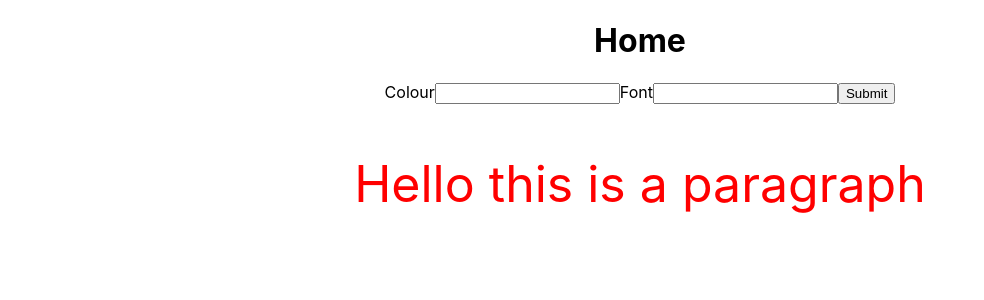
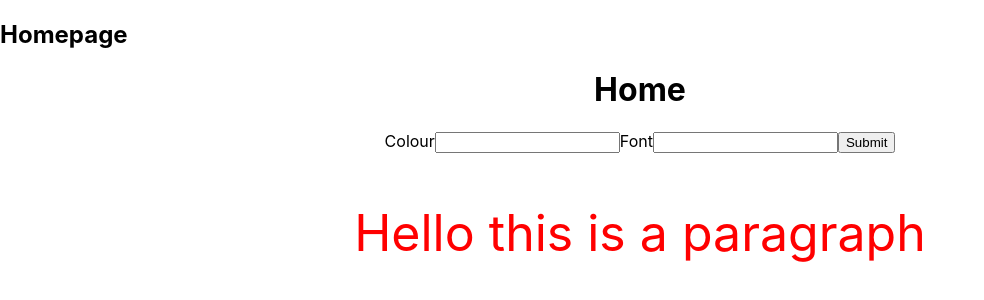
Before and after one commit to manghani/reacttask, a React (Create React App) app: page /text in a window 1280 px wide. Shown: the top 300 px of the page, without its empty margins (0-984 px from the left). Built offline with nearby package versions, Linux system fonts and the light colour scheme.

Commit message:
react route

```diff
--- a/package.json
+++ b/package.json
@@ -8,6 +8,7 @@
     "@testing-library/user-event": "^12.8.3",
     "react": "^17.0.2",
     "react-dom": "^17.0.2",
+    "react-router-dom": "^5.2.0",
     "react-scripts": "4.0.3",
     "web-vitals": "^1.1.1"
   },
--- a/src/App.js
+++ b/src/App.js
@@ -1,12 +1,24 @@
 import './App.css';
-import Textbox from './text'
+import Textbox from './text';
 
+import { BrowserRouter as Router, Route, Switch } from 'react-router-dom';
+import Home from './home';
 
 function App() {
   return (
-    <div className="App">
-       <Textbox/>
-    </div>
+    <Router>
+      <div className="home">
+        <Home/>
+
+      <div className="App">
+        < Switch>
+          <Route path="/text">
+            <Textbox/>
+          </Route>
+        </Switch>
+        </div>
+      </div>
+    </Router>
   );
 }
 
--- a/src/text.js
+++ b/src/text.js
@@ -19,7 +19,7 @@ const Textbox = () => {
 
     useEffect(() => {
         console.log("Use Effect Ran")
-    });
+    }, []);
 
     return (
         <div className="text">
```
Also changed, not shown: 1 other file (tests, documents, lock files or other folders).
